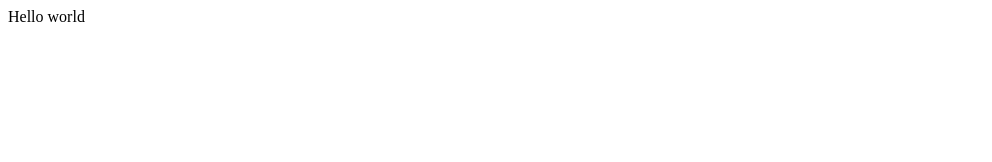
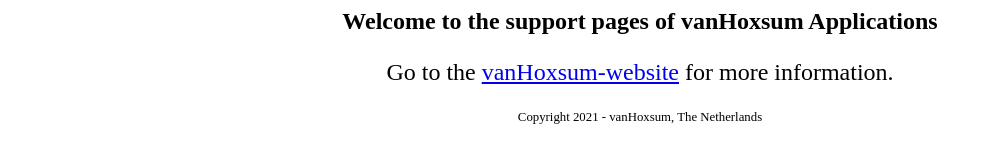
Before and after one commit to prossum/github.io, a plain HTML site: page index.html in a window 1280 px wide. Shown: the whole page, without its empty margins (0-992 px from the left). Drawn offline with Linux system fonts and the light colour scheme.

Commit message:
Update index.html

```diff
--- a/index.html
+++ b/index.html
@@ -1 +1,6 @@
-Hello world
+<!-- #######  Build with html5-editor - online #########-->
+<div>
+<h2 style="text-align: center;">Welcome to the support pages of vanHoxsum Applications</h2>
+<p style="font-size: 1.5em; text-align: center;">Go to the <a href="https://www.vanhoxsum.nl">vanHoxsum-website</a> for more information.</p>
+<p style="font-size: 0.8em; text-align: center;">Copyright 2021 - vanHoxsum, The Netherlands</p>
+</div>
```
